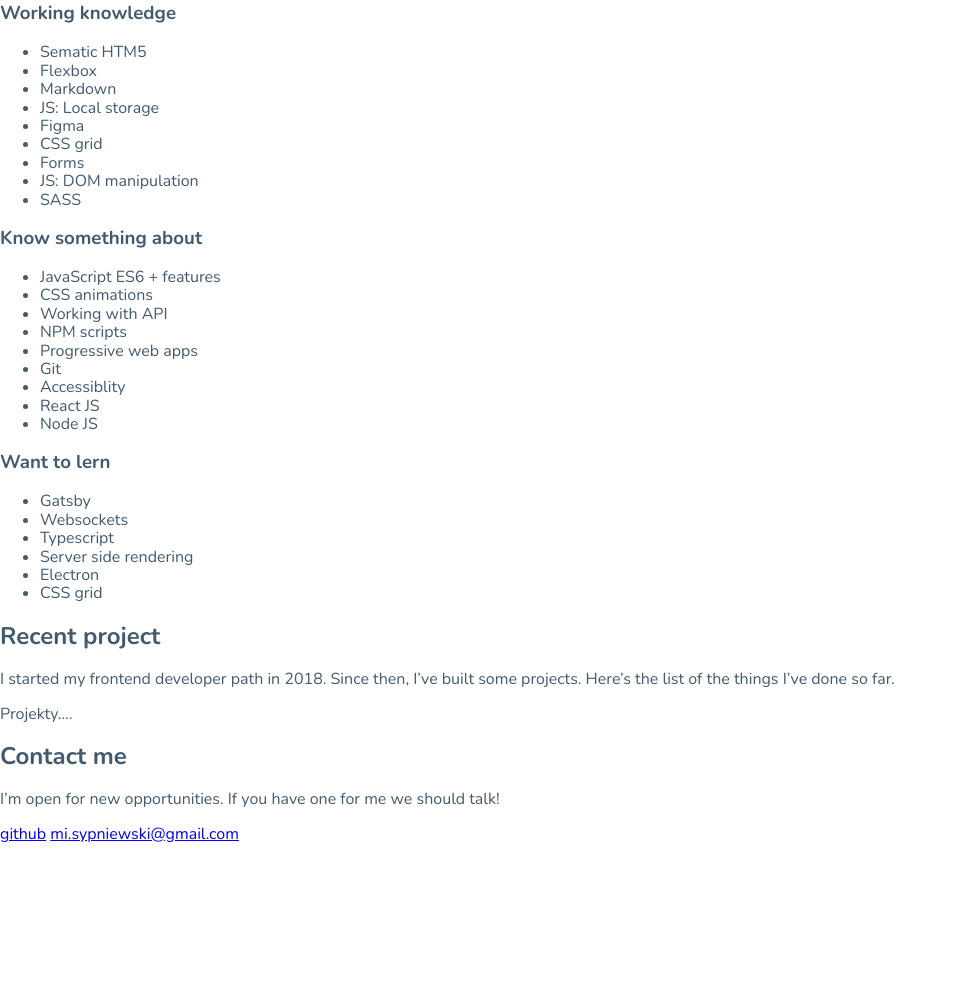
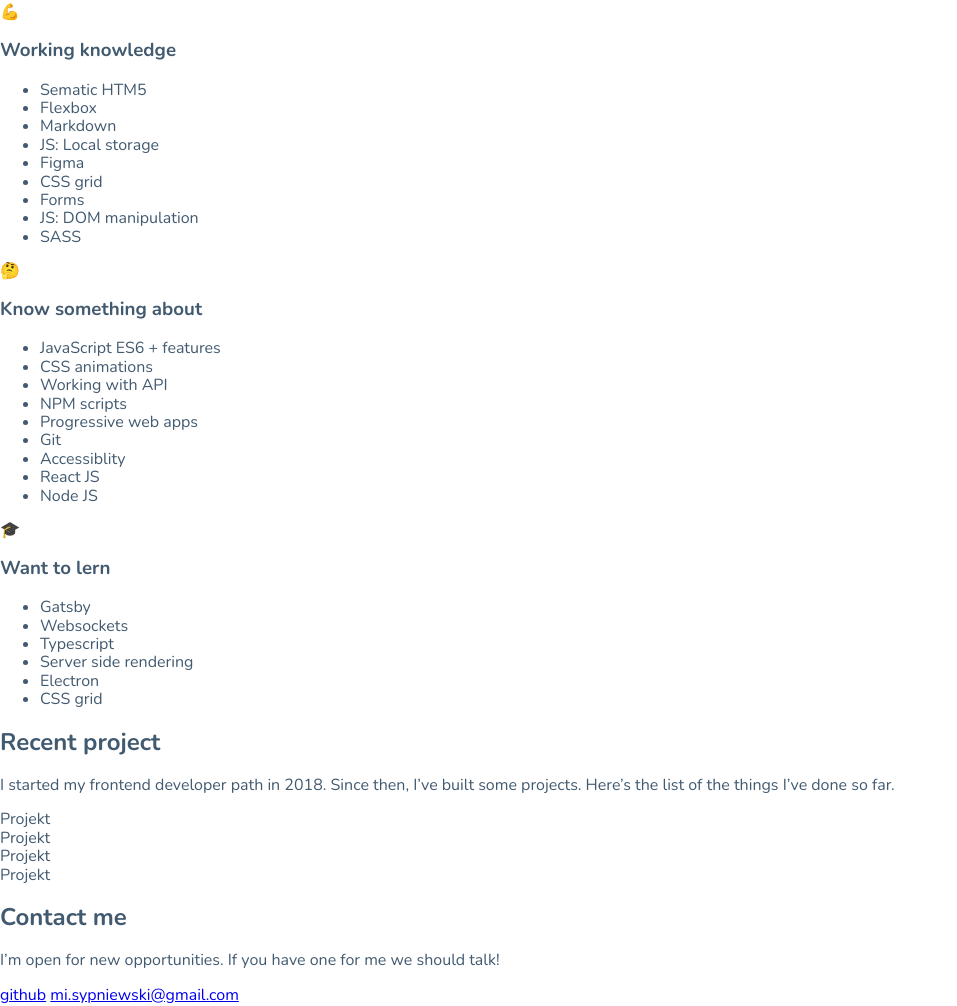
Before and after one commit to MiSypniewski/homepage, a website built with webpack: page src/pages/index.html in a window 1280 px wide. Shown: the part 215-1221 px from the top of the page, without its empty margins (0-957 px from the left). Before the commit the page ends 1060 px from the top, so only its background shows below. Built offline with nearby package versions, Linux system fonts and the light colour scheme.

Commit message:
feat: add emoji

```diff
--- a/src/pages/index.html
+++ b/src/pages/index.html
@@ -142,7 +142,7 @@
           My skills
         </h2>
         <article class="article">
-          <!-- <img src="" alt="emoji" /> -->
+          <div class="article__emoji">💪</div>
           <h3 class="article__header">Working knowledge</h3>
           <ul class="article__list">
             <li class="article__item">Sematic HTM5</li>
@@ -157,7 +157,7 @@
           </ul>
         </article>
         <article class="article">
-          <!-- <img src="" alt="emoji" /> -->
+          <div class="article__emoji">🤔</div>
           <h3 class="article__header">Know something about</h3>
           <ul class="article__list">
             <li class="article__item">JavaScript ES6 + features</li>
@@ -172,7 +172,7 @@
           </ul>
         </article>
         <article class="article">
-          <!-- <img src="" alt="emoji" /> -->
+          <div class="article__emoji">🎓</div>
           <h3 class="article__header">Want to lern</h3>
           <ul class="article__list">
             <li class="article__item">Gatsby</li>
@@ -193,7 +193,10 @@
           things I’ve done so far.
         </p>
         <div class="section__wrapper">
-          Projekty....
+          <div class="project">Projekt</div>
+          <div class="project">Projekt</div>
+          <div class="project">Projekt</div>
+          <div class="project">Projekt</div>
         </div>
       </section>
       <section class="section section--blueLight">
```
